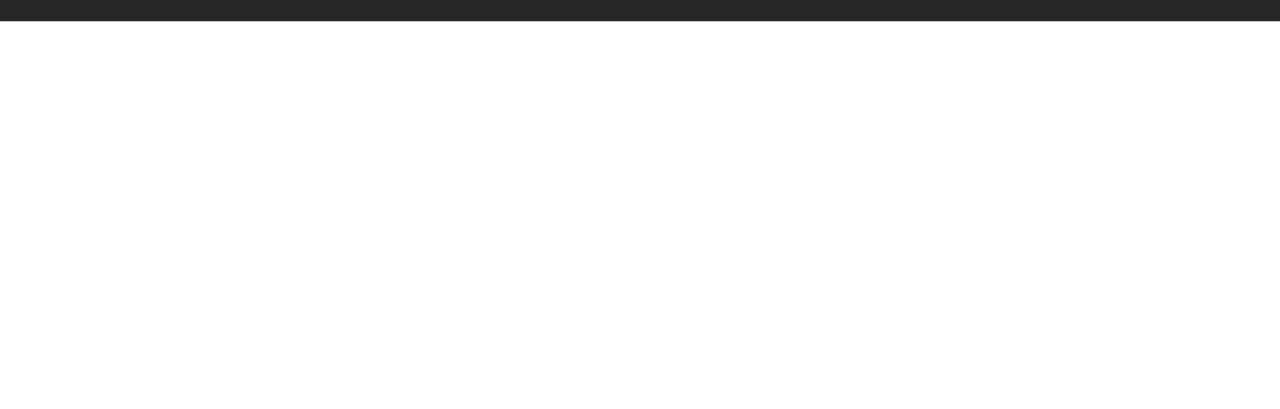
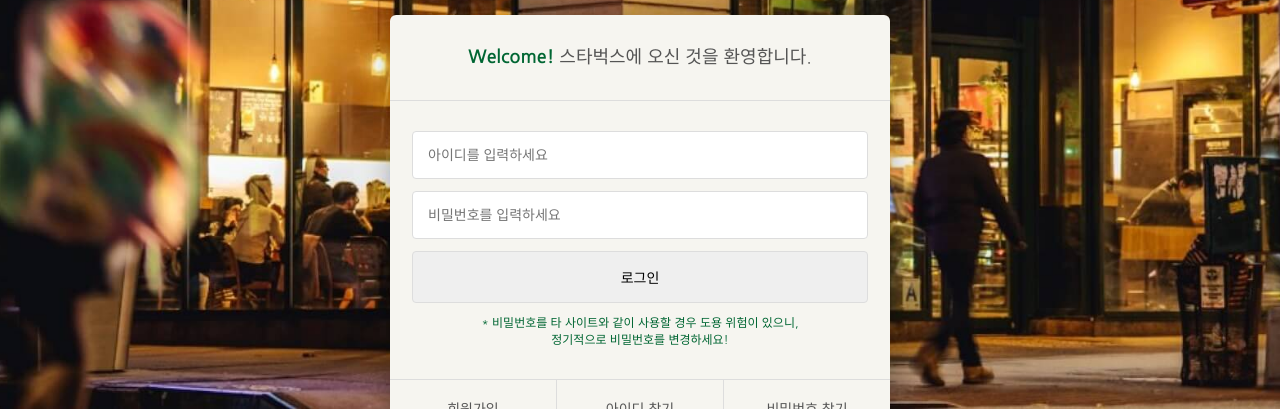
Before and after one commit to mhshin26/starbucks, a plain HTML site: page signin/index.html in a window 1280 px wide. Shown: the part 391-800 px from the top of the page. Drawn offline with nearby package versions, Linux system fonts and the light colour scheme.

Commit message:
로그인 페이지 완성

```diff
--- /dev/null
+++ b/css/signin.css
@@ -0,0 +1,86 @@
+.signin {
+  margin-top: 120px;
+  padding: 100px 0 150px;
+  background-image: url("../images/signin_bg.jpg");
+  background-repeat: no-repeat;
+  background-position: center;
+  background-attachment: fixed;
+  background-size: cover;
+}
+
+.signin h1{
+  color: #fff;
+  font-size: 30px;
+  font-weight: 700;
+  text-align: center;
+  margin-bottom: 24px;
+}
+
+.signin__card {
+  width: 500px;
+  margin: 0 auto;
+  border-radius: 6px;
+  background-color: #f6f5f0;
+  box-shadow: 2px 2px 30px rgba(0,0,0, .3);
+  color: #555;
+}
+
+.signin__card h2 {
+  padding: 30px;
+  font-size: 18px;
+  text-align: center;
+  border-bottom: 1px solid #ddd;
+}
+
+.signin__card h2 strong {
+  font-weight: 700;
+  color: #006633;
+}
+
+.signin__card form {
+  padding: 30px 22px;
+}
+
+.signin__card form input {
+  width: 100%;
+  margin-bottom: 12px;
+  padding: 15px;
+  border: 1px solid #ddd;
+  border-radius: 4px;
+  outline: none;
+  box-sizing: border-box;
+  font-size: 14px;
+}
+
+.signin__card for [type= "submit"] {
+  background-color: #006633;
+  border: none;
+  color: #fff;
+  font-size: 20px;
+  cursor: pointer;
+}
+
+.signin__card form p {
+  font-size: 12px;
+  color: #006633;
+  text-align: center;
+}
+
+.signin__card .actions {
+  display: flex;
+  border-top: 1px solid #ddd;
+}
+
+.signin__card .actions a {
+  flex-grow: 1;
+  flex-basis: 0;
+  text-align: center;
+  padding: 20px;
+  color: #555;
+  font-size: 14px;
+  border-right: 1px solid #ddd;
+}
+
+.signin__card .actions a:last-child {
+  border-right: none;
+}
--- a/js/common.js
+++ b/js/common.js
@@ -20,8 +20,6 @@
 })
 
 
-
-
 /**
  * 올해가 몇 년도인지 계산
  */
--- a/signin/index.html
+++ b/signin/index.html
@@ -36,9 +36,10 @@
   <link rel="stylesheet" href="https://fonts.googleapis.com/icon?family=Material+Icons" />
 
   <link rel="stylesheet" href="../css/common.css" />
-
+  <link rel="stylesheet" href="../css/signin.css" />
 
   <script defer src="../js/common.js"></script>
+
 
 </head>
 <body>
@@ -375,7 +376,26 @@
 
 
     <section class="signin">
-
+      <h1>로그인</h1>
+      <div class="signin__card">
+        <h2>
+          <strong>Welcome! </strong> 스타벅스에 오신 것을 환영합니다.
+        </h2>
+        <form>
+          <input type="text" placeholder="아이디를 입력하세요" />
+          <input type="password" placeholder="비밀번호를 입력하세요" />
+          <input type="submit" value="로그인" />
+          <p>
+            * 비밀번호를 타 사이트와 같이 사용할 경우 도용 위험이 있으니, <br />
+            정기적으로 비밀번호를 변경하세요!
+          </p>
+        </form>
+        <div class="actions">
+          <a href="javascript:void(0)">회원가입</a>
+          <a href="javascript:void(0)">아이디 찾기</a>
+          <a href="javascript:void(0)">비밀번호 찾기</a>
+        </div>
+      </div>
     </section>
 
 
```
Also changed, not shown: js/main.js (+5 -2 lines).
